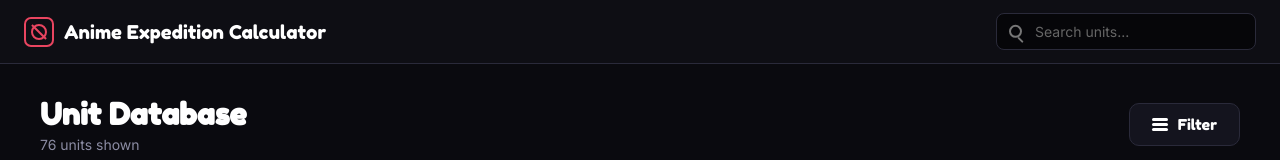
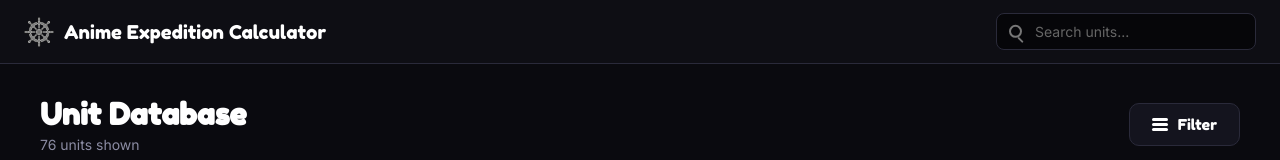
Before and after one commit to cwazyh/anime-expedition-calculator, a plain HTML site: page index.html in a window 1280 px wide. Shown: the top 160 px of the page. Drawn offline with Linux system fonts and the light colour scheme.

Commit message:
Replace logo with Expeditions Wheel icon + rotate on hover

```diff
--- a/index.html
+++ b/index.html
@@ -69,27 +69,14 @@
     .nav-logo-icon {
       width: 30px;
       height: 30px;
-      border: 2px solid var(--accent);
-      border-radius: 7px;
-      position: relative;
       flex-shrink: 0;
-    }
-    .nav-logo-icon::before {
-      content: '';
-      position: absolute;
-      top: 50%; left: 50%;
-      width: 12px; height: 12px;
-      border: 2px solid var(--accent);
-      border-radius: 50%;
-      transform: translate(-50%, -50%);
-    }
-    .nav-logo-icon::after {
-      content: '';
-      position: absolute;
-      top: 50%; left: 50%;
-      width: 20px; height: 2px;
-      background: var(--accent);
-      transform: translate(-50%, -50%) rotate(45deg);
+      display: block;
+      transform-origin: center;
+      transition: transform 0.6s cubic-bezier(0.4, 0, 0.2, 1);
+      will-change: transform;
+    }
+    .nav-logo:hover .nav-logo-icon {
+      transform: rotate(360deg);
     }
 
     /* Search bar in hotbar (only element on the right) */
@@ -931,7 +918,7 @@
   <!-- TOP NAV: a destra solo la search bar -->
   <nav class="top-nav">
     <a class="nav-logo">
-      <span class="nav-logo-icon"></span>
+      <img class="nav-logo-icon" src="assets/items/100px-Expeditions_Wheel_Icon.png" alt="" width="30" height="30" decoding="async">
       Anime Expedition Calculator
     </a>
 
```
